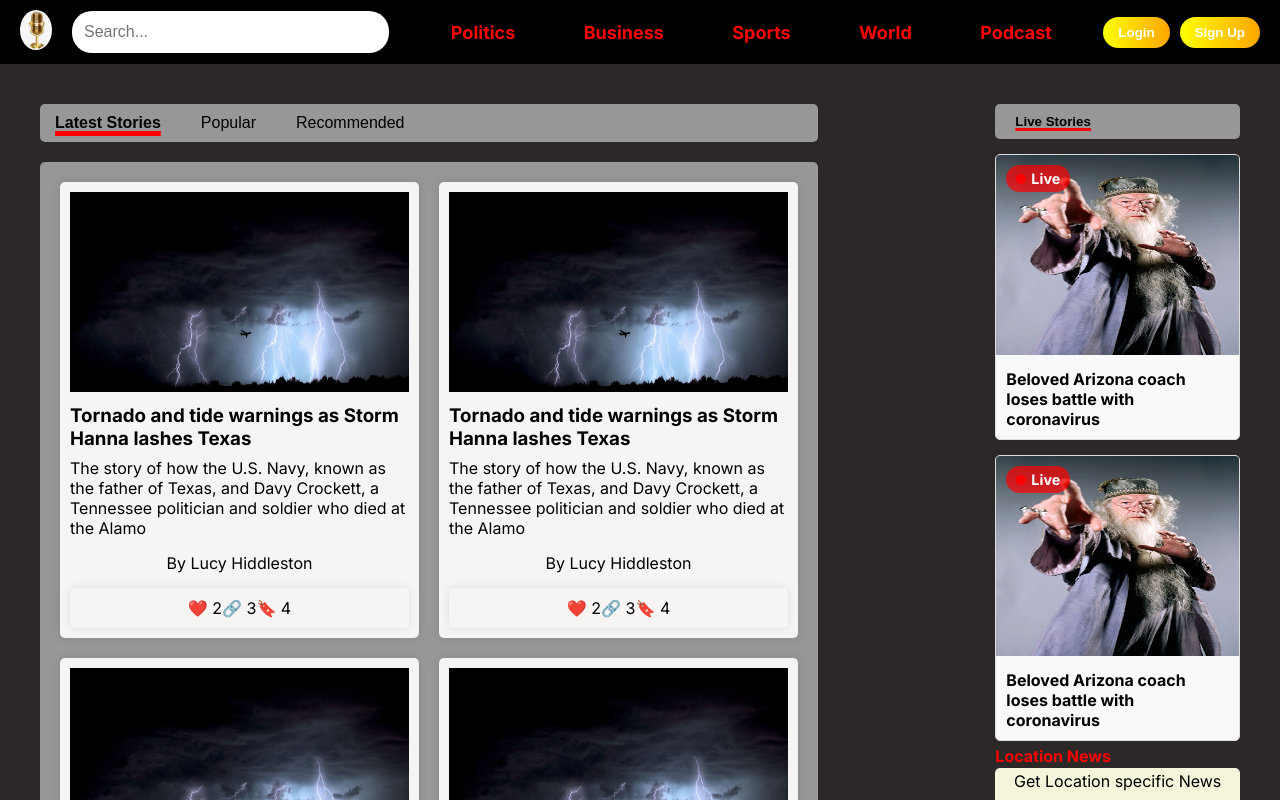
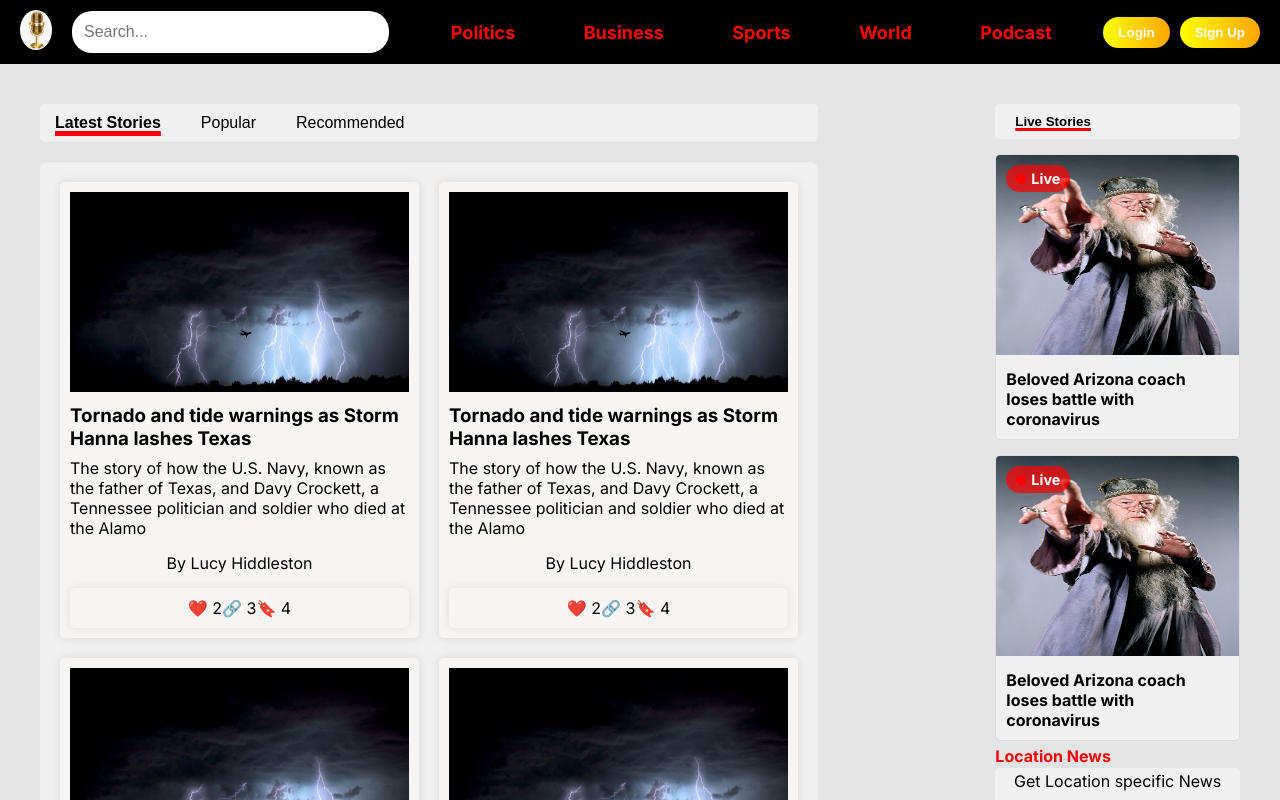
Before and after one commit to efg-technologies/demo-project, a Next.js app: page / in a window 1280 px wide. Shown: the top 800 px of the page. Built offline with nearby package versions, Linux system fonts and the light colour scheme.

Commit message:
Color palette started

```diff
--- a/src/app/components/Articles.module.css
+++ b/src/app/components/Articles.module.css
@@ -17,7 +17,7 @@
 }
 
 .sortLinks {
-  background-color: #979797;
+  background-color: #F0F0F0;
   border-radius: 5px;
   padding: 0;
   margin: 0;
@@ -55,14 +55,14 @@
   overflow-y: auto;
   overflow-x: hidden;
   margin-right: 50px;
-  background: #979797;
+  background: #F0F0F0;
   border-radius: 5px;
 }
 
 .articlesBackground {
   width: 100%;
   padding: 20px;
-  background: #979797;
+  background: #F0F0F0;
   margin-right: 50px;
   box-shadow: 0 0 10px rgba(0, 0, 0, 0.1);
   border-radius: 8px;
--- a/src/app/components/Livestories.module.css
+++ b/src/app/components/Livestories.module.css
@@ -14,7 +14,7 @@
 }
 
 .livesortActiveTab {
-  background: #979797;
+  background: #F0F0F0;
   border: none;
   padding: 10px 20px;
   border-radius: 5px;
@@ -39,7 +39,7 @@
   border: 1px solid #ddd;
   border-radius: 5px;
   overflow: hidden;
-  background-color: #f9f9f9;
+  background-color: #F0F0F0;
 }
 
 .liveIndicator {
@@ -89,7 +89,7 @@
   display: flex;
   flex-direction: column;
   align-items: center;
-  background-color: beige;
+  background-color: #F0F0F0;
   border-radius: 5px;
   margin-top: 2px;
   padding-top: 3px;
--- a/src/app/page.module.css
+++ b/src/app/page.module.css
@@ -1,6 +1,6 @@
 .main {
   min-height: 100vh;
-  background-color: #2c2828;
+  background-color: #E5E5E5;
 }
 
 .content {
```
